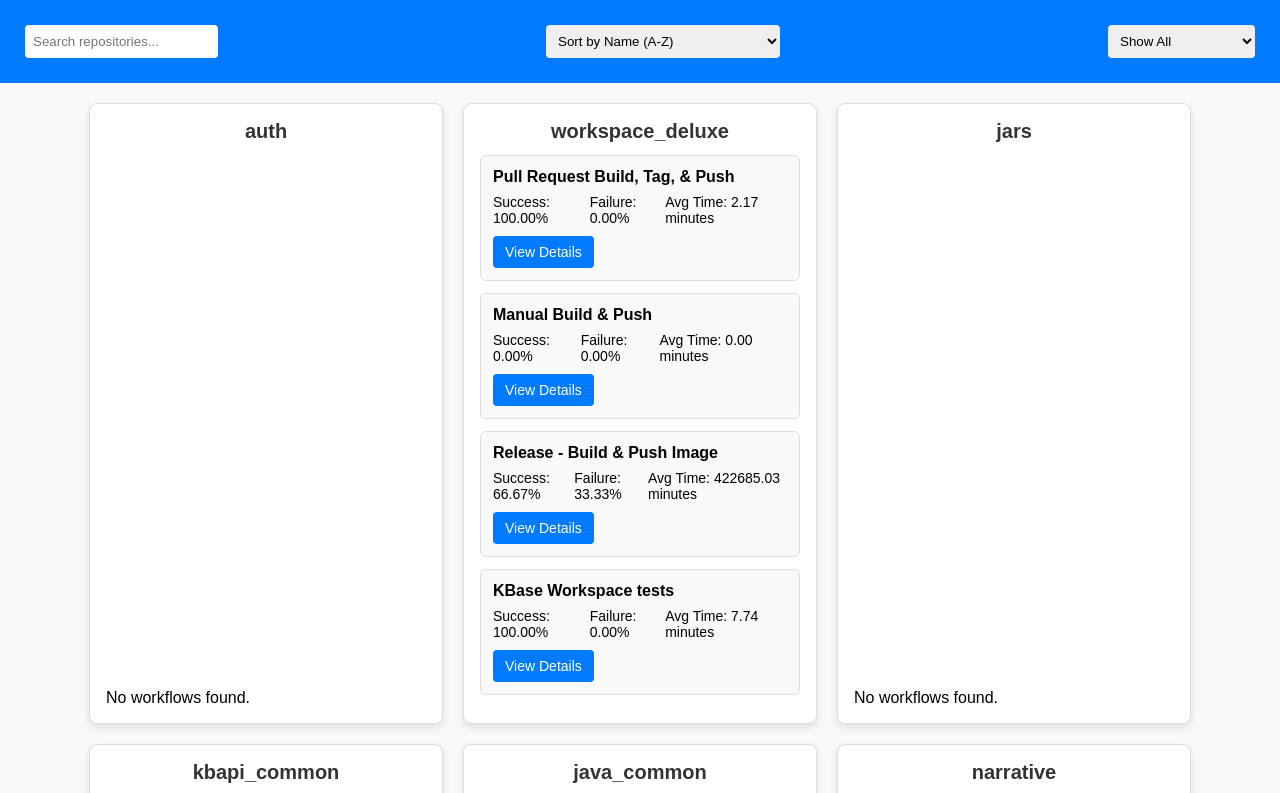
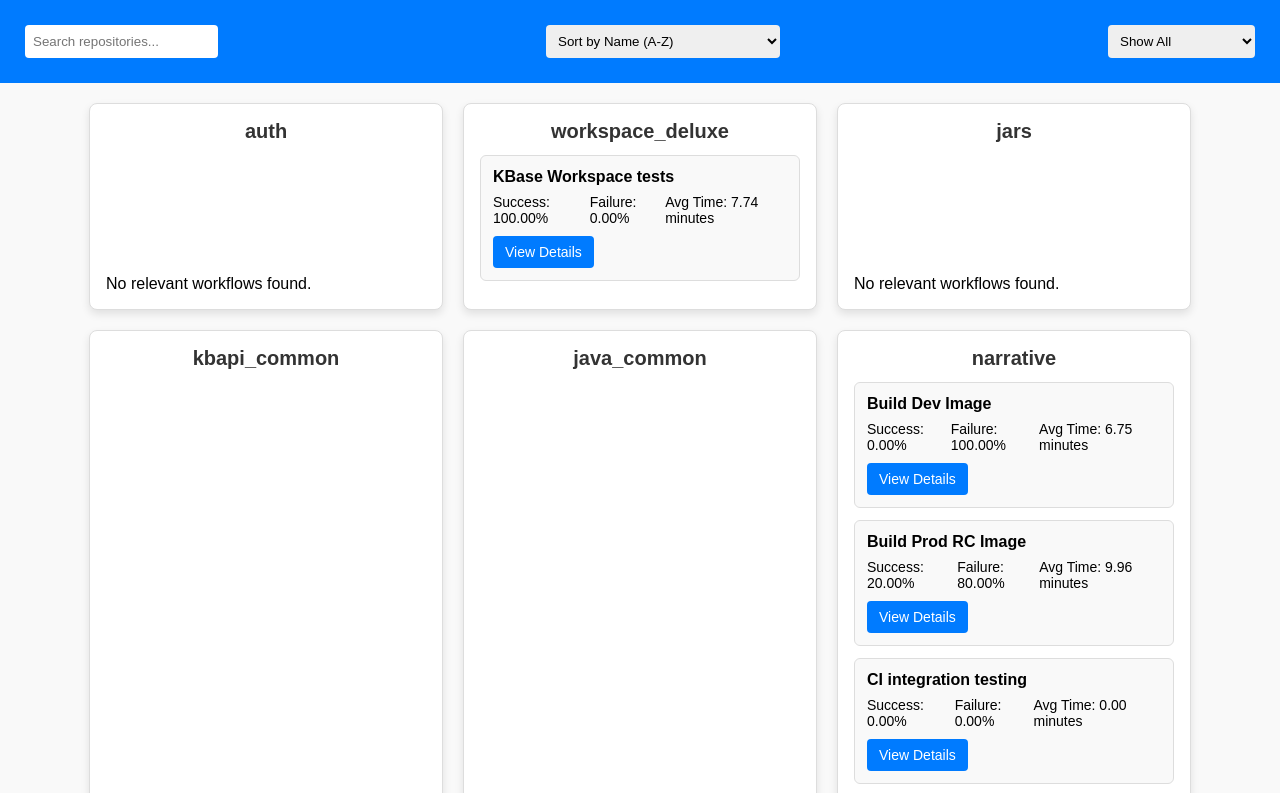
Before and after one commit to kbaseincubator/kbaseincubator.github.io, a plain HTML site: page index.html in a window 1280 px wide. Shown: the top 793 px of the page. Drawn offline with Linux system fonts and the light colour scheme.

Commit message:
filter out irrelevant workflows

```diff
--- a/index.html
+++ b/index.html
@@ -126,6 +126,12 @@
         })
         .catch(error => console.error('Error fetching data:', error));
 
+const excludedWorkflows = [
+    "Pull Request Build, Tag, & Push",
+    "Release - Build & Push Image",
+    "Manual Build & Push"
+];
+
 function createRepoCard(repoName, workflows) {
     const repoCard = document.createElement('div');
     repoCard.className = 'repo-card';
@@ -135,12 +141,17 @@
     title.textContent = repoName;
     repoCard.appendChild(title);
 
-        if (workflows.length === 0) {
+    // Filter out excluded workflows
+    const filteredWorkflows = workflows.filter(
+        workflow => !excludedWorkflows.includes(workflow.name)
+    );
+
+    if (filteredWorkflows.length === 0) {
         const noWorkflows = document.createElement('div');
-            noWorkflows.textContent = "No workflows found.";
+        noWorkflows.textContent = "No relevant workflows found.";
         repoCard.appendChild(noWorkflows);
     } else {
-            workflows.forEach(workflow => {
+        filteredWorkflows.forEach(workflow => {
             const workflowDiv = document.createElement('div');
             workflowDiv.className = 'workflow';
             workflowDiv.innerHTML = `
```
Lines whose indentation alone changed are shown as unchanged.
